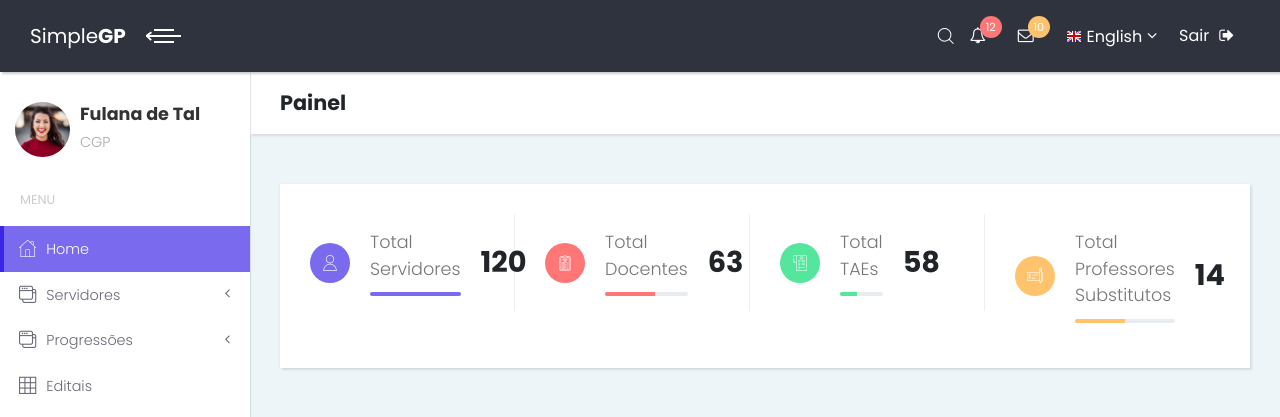
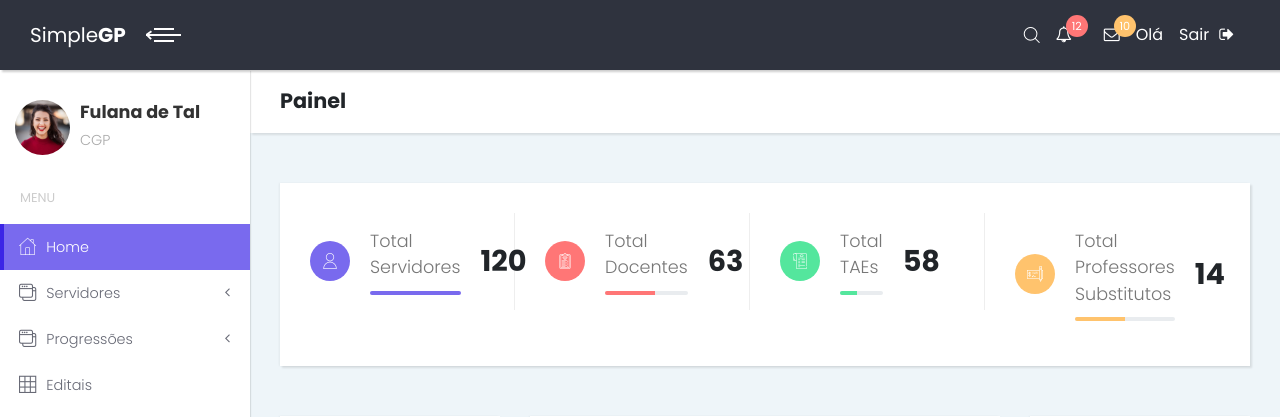
Before and after one commit to AngelicaCurtis/simpleGP, a Django app: page /index/ in a window 1280 px wide. Shown: the top 417 px of the page. Run offline with Django 3.2, Linux system fonts and the light colour scheme; some libraries are stand-ins or nearby versions.

Commit message:
atualização index

```diff
--- a/templates/cabecalho.html
+++ b/templates/cabecalho.html
@@ -139,21 +139,10 @@
                             </ul>
                         </li>
                         <!-- Languages dropdown    -->
-                        <li class="nav-item dropdown"><a id="languages" rel="nofollow" data-target="#" href="#"
-                                                         data-toggle="dropdown" aria-haspopup="true"
-                                                         aria-expanded="false"
-                                                         class="nav-link language dropdown-toggle"><img
-                                src="{% static 'img/flags/16/GB.png'%}" alt="English"><span
-                                class="d-none d-sm-inline-block">English</span></a>
-                            <ul aria-labelledby="languages" class="dropdown-menu">
-                                <li><a rel="nofollow" href="#" class="dropdown-item"> <img
-                                        src="{% static 'img/flags/16/DE.png' %}" alt="English" class="mr-2">German</a>
-                                </li>
-                                <li><a rel="nofollow" href="#" class="dropdown-item"> <img
-                                        src=" {% static 'img/flags/16/FR.png' %}" alt="English" class="mr-2">French </a>
-                                </li>
-                            </ul>
-                        </li>
+
+                       <span class="d-none d-sm-inline-block">Olá {{user.username}}</span></a>
+
+
                         <!-- Logout    -->
                         <li class="nav-item"><a href="{% url 'sair' %}" class="nav-link logout"> <span class="d-none d-sm-inline">Sair</span><i class="fa fa-sign-out"></i></a></li>
                     </ul>
--- a/templates/registration/login.html
+++ b/templates/registration/login.html
@@ -39,7 +39,7 @@
                             <div class="logo">
                                 <h1>Simple GP</h1>
                             </div>
-                            <p>Sistema para organização de Informações de Gestão de Pessoas</p>
+                            <p>Solução para Informações e Gestão de Pessoas</p>
                         </div>
                     </div>
                 </div>
```
